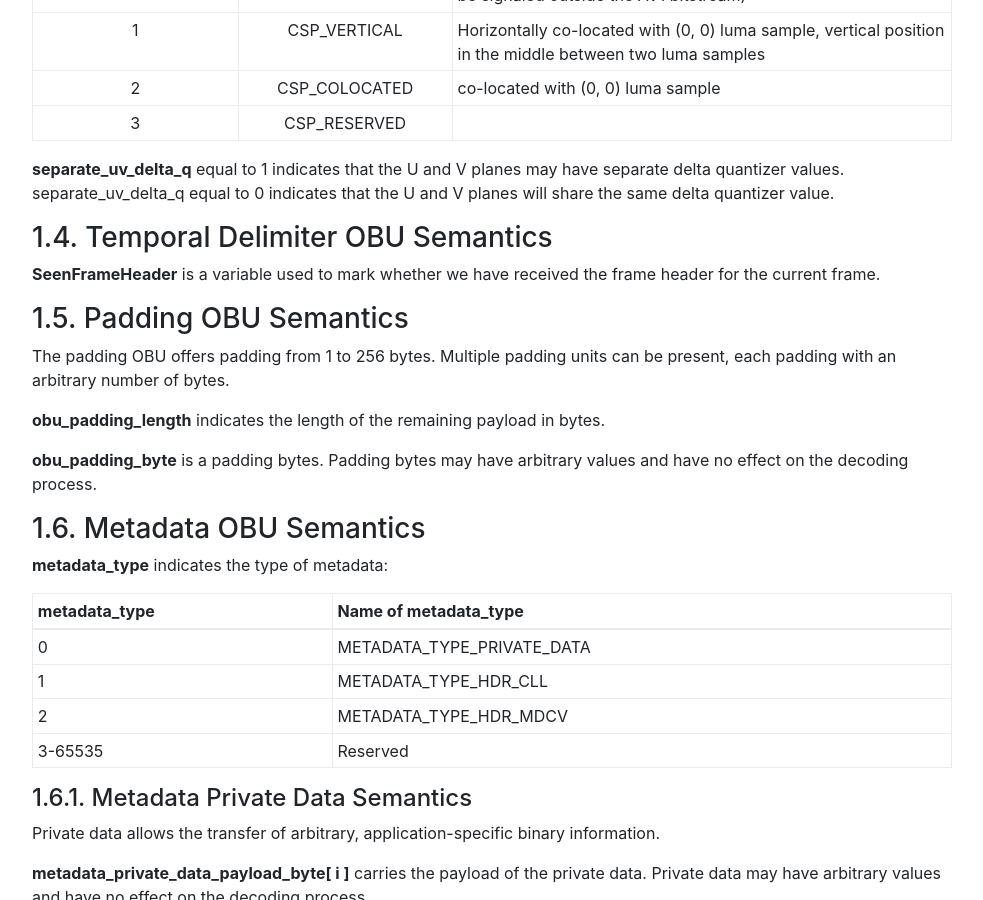
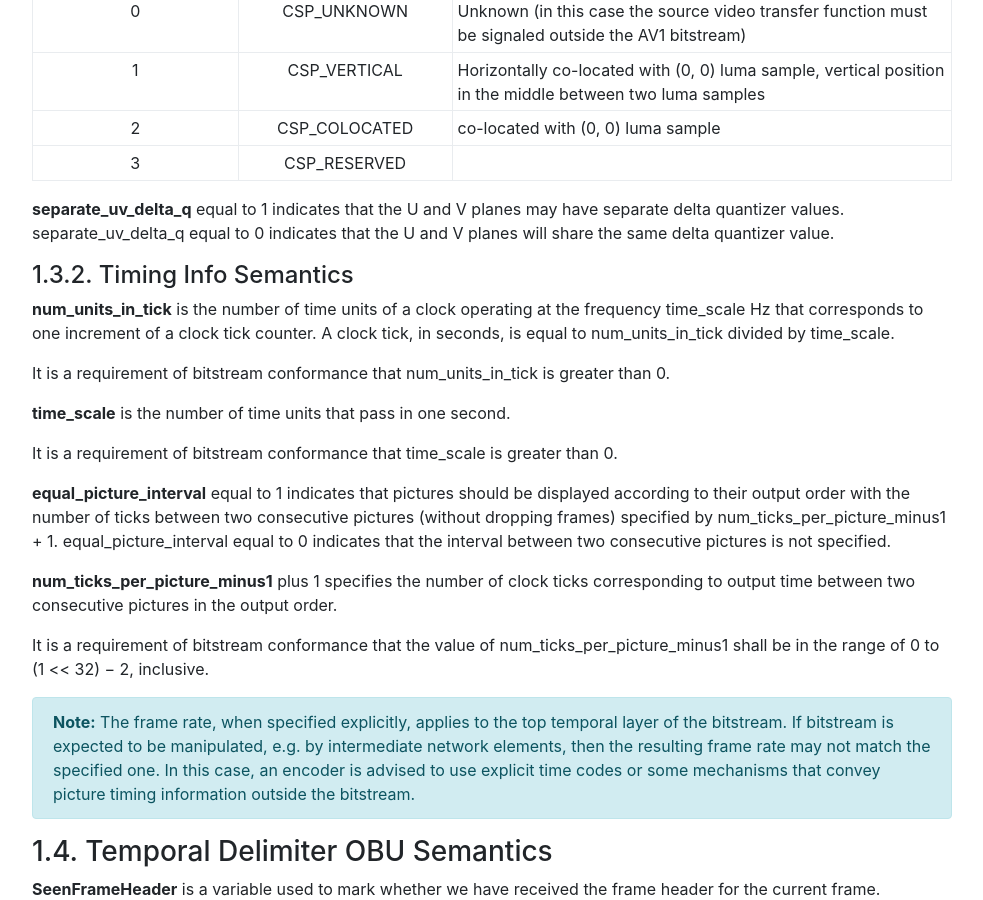
Before and after one commit to AOMediaCodec/av1-spec, a Jekyll site: the page built from 07.bitstream.semantics.md, in a window 1280 px wide and 900 px high, scrolled down 5682 px. Shown: the whole window, without its empty margins (53-1036 px from the left). Built offline with Jekyll 4.4.1, drawn with Linux system fonts in a browser that asks for light colours; nearby versions of some CDN libraries; our own code applies the rules of GitHub Pages for plain Markdown files; some of the changed text lies outside the part shown.

Commit message:
[timecodes] add timing info experiment

```diff
--- a/07.bitstream.semantics.md
+++ b/07.bitstream.semantics.md
@@ -123,6 +123,7 @@ but allow decoders to spot when frames have been missed and take an appropriate
 
 **delta_frame_id_length_minus2** specifies the number of bits minus 2 used to encode delta_frame_id syntax elements.
 
+**timing_info_present_flag** specifies whether timing info is present in the bitstream.
 
 #### Color Config Semantics
 
@@ -251,6 +252,37 @@ the specified range.
 
 **separate_uv_delta_q** equal to 1 indicates that the U and V planes may have separate delta quantizer values.
 separate_uv_delta_q equal to 0 indicates that the U and V planes will share the same delta quantizer value.
+
+#### Timing Info Semantics
+
+**num_units_in_tick** is the number of time units of a clock operating at the frequency
+time_scale Hz that corresponds to one increment of a clock tick counter.
+A clock tick, in seconds, is equal to num_units_in_tick divided by time_scale.
+
+It is a requirement of bitstream conformance that num_units_in_tick is greater than 0.
+
+**time_scale** is the number of time units that pass in one second.
+
+It is a requirement of bitstream conformance that time_scale is greater than 0.
+
+**equal_picture_interval** equal to 1 indicates that pictures should be displayed according
+to their output order with the number of ticks between two consecutive pictures (without
+dropping frames) specified by num_ticks_per_picture_minus1 + 1.
+equal_picture_interval equal to 0 indicates that the interval between two consecutive
+pictures is not specified.
+
+**num_ticks_per_picture_minus1** plus 1 specifies the number of clock ticks
+corresponding to output time between two consecutive pictures in the output order.
+
+It is a requirement of bitstream conformance that the
+value of num_ticks_per_picture_minus1 shall be in the range of 0 to (1 \<\< 32) − 2, inclusive.
+
+**Note:** The frame rate, when specified explicitly, applies to the top temporal layer of the
+bitstream. If bitstream is expected to be manipulated, e.g. by intermediate network
+elements, then the resulting frame rate may not match the specified one. In this case, an
+encoder is advised to use explicit time codes or some mechanisms that convey picture
+timing information outside the bitstream.
+{:.alert .alert-info }
 
 ### Temporal Delimiter OBU Semantics
 
```
Also changed, not shown: 04.conventions.md (+20 -0 lines), 06.bitstream.syntax.md (+17 -0 lines), annex.c.experiments.md (+3 -3 lines), section.links.md (+12 -7 lines).
